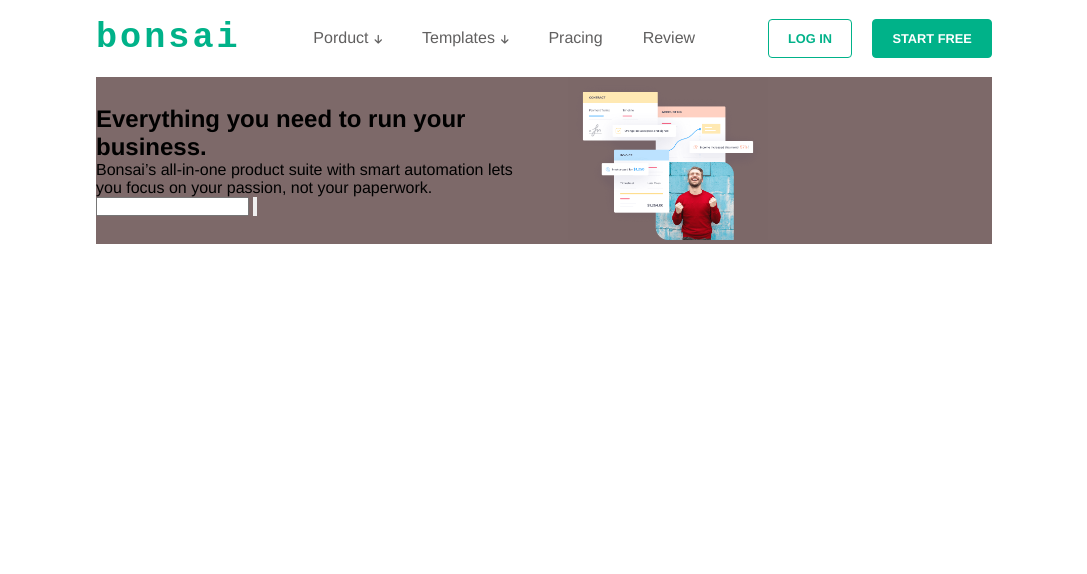
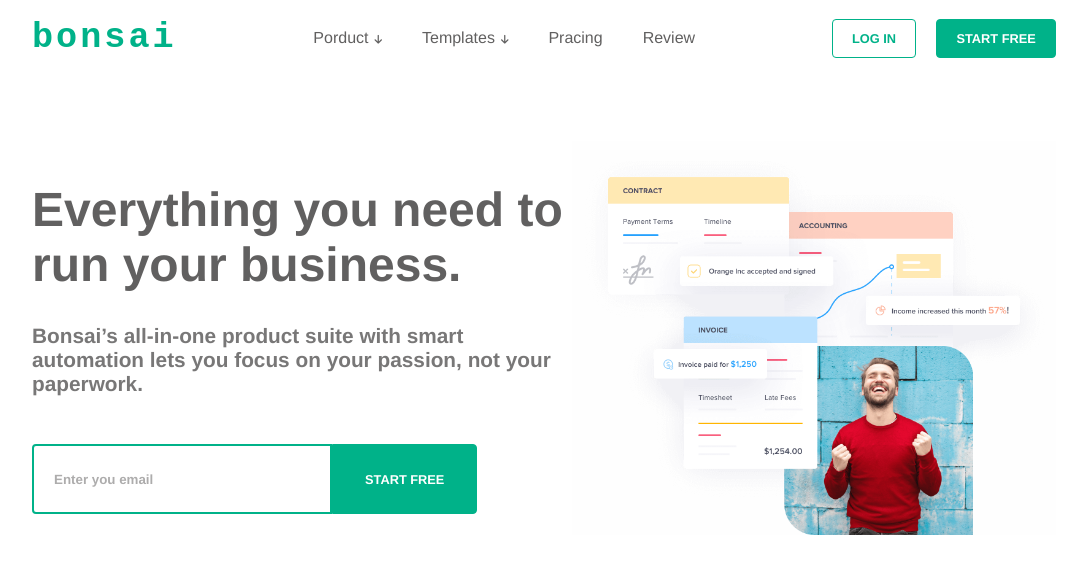
Before and after one commit to JuniorAvelar/projeto-bonsai, a plain HTML site: page main/index.html in a window 1280 px wide. Shown: the whole page, without its empty margins (96-1183 px from the left). Drawn offline with Linux system fonts and the light colour scheme.

Commit message:
presentation-section completa
talvez faça algumas ajustes

```diff
--- a/main/index.html
+++ b/main/index.html
@@ -29,10 +29,10 @@
     <main>
         <section class="apresentaton">
             <div class="presentation-section">
-                <h2>Everything you need to run your business.</h2>
-                <p>Bonsai’s all-in-one product suite with smart automation lets you focus on your passion, not your paperwork.</p>
-                <input type="email">
-                <input type="button">
+                <h2 class="apresentaton-title">Everything you need to run your business.</h2>
+                <p class="apresentaton-description">Bonsai’s all-in-one product suite with smart automation lets you focus on your passion, not your paperwork.</p>
+                <input type="email" class="apresentaton-input" placeholder="Enter you email" >
+                <input type="button" value="Start Free" class="button presentation-button">
             </div>
             <div class="presentation-section-img">
                 <img src="/img/presentation-img.png" alt="">
--- a/main/style.css
+++ b/main/style.css
@@ -28,7 +28,7 @@
     justify-content: space-between;
     align-items: center;
 
-    width: 70%;
+    width: 80%;
 }
 
 .header-title {
@@ -149,14 +149,11 @@
 
   .apresentaton {
     display: flex;
-    align-items: center;
-    gap: 3rem;
 
-    width: 70%;
-    margin: 0 auto;
+    width: 80%;
+    margin: 4rem auto;
+  }
 
-    background: #7d6969;
-  }
   .presentation-section {
     flex: 1;
   }
@@ -166,5 +163,51 @@
   }
 
   .presentation-section-img img {
-    width: 200px;
+    width: 100%;
   }
+
+.apresentaton-title {
+    font-size: 3rem;
+    padding-top: 2.6rem;
+    margin-bottom: 2rem;
+
+    color: #616060;
+}
+
+.apresentaton-description {
+    font-size: 1.3rem;
+    color: #616060da;
+    font-weight: bold;
+
+    width: 540px;
+    margin-bottom: 3rem
+}
+
+.apresentaton-input {
+    position: relative;
+    height: 70px;
+    width:300px ;
+    padding: 20px;
+
+    /* border-top-left-radius: 19px; */
+
+    border-top-left-radius: 4px;
+    border-bottom-left-radius: 4px;
+    border: solid 2px #00b289;
+
+    outline: none;
+}
+
+.apresentaton-input::placeholder {
+    color: #61606085;
+    font-weight: bolder;
+}
+
+.presentation-button {
+    border-top-left-radius: 0px;
+    border-bottom-left-radius: 0px;
+
+    position: absolute;
+    height: 70px;
+    padding-inline: 2rem;
+}
```
